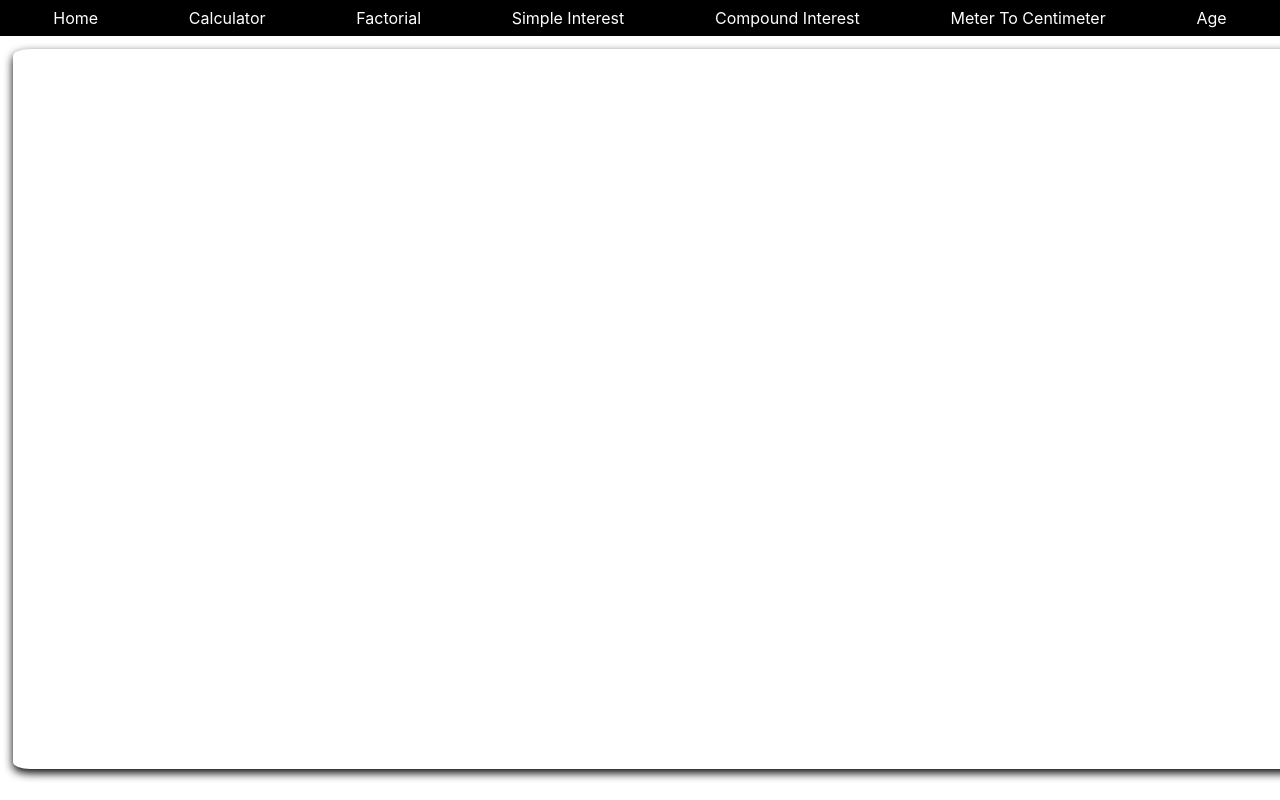
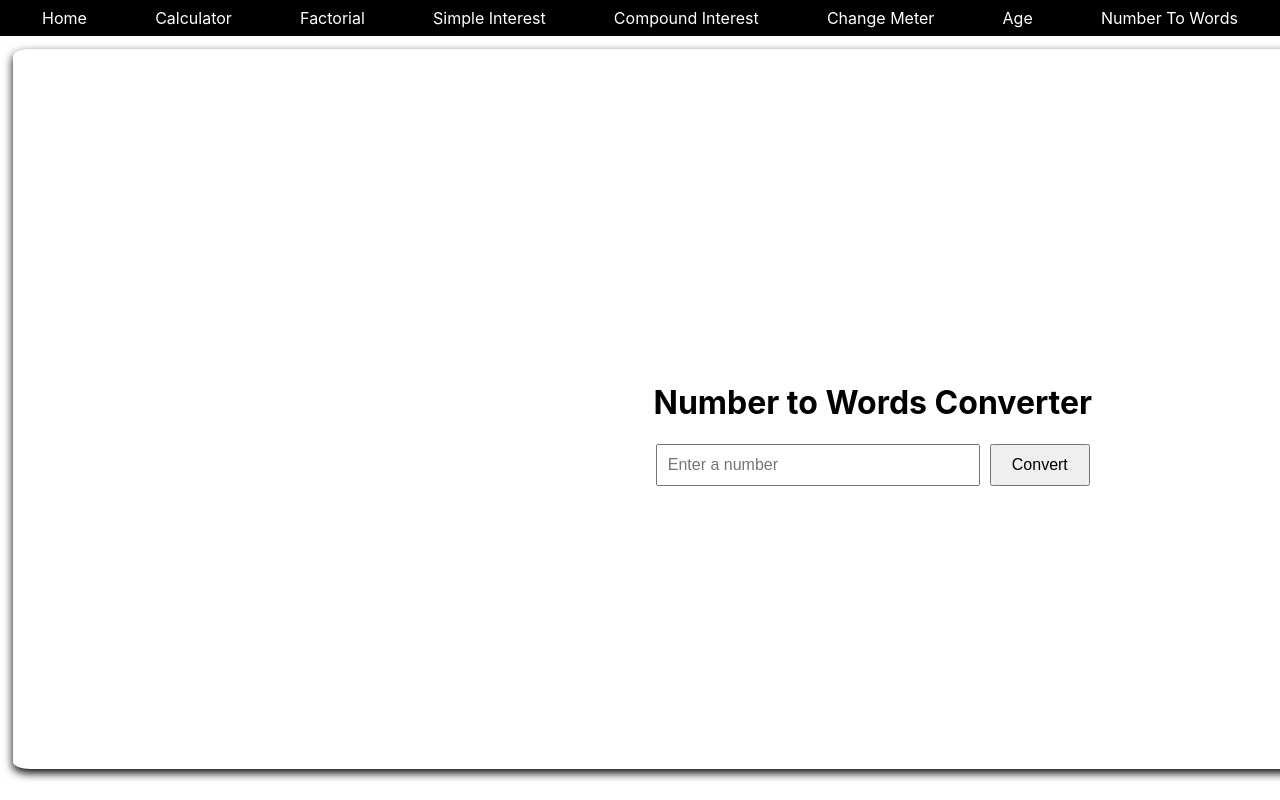
Before and after one commit to rohityadav15/react-web-calculator, a React (Create React App) app: page /numberToWords in a window 1280 px wide. Shown: the top 800 px of the page. Built offline with nearby package versions, Linux system fonts and the light colour scheme.

Commit message:
Number To Words

```diff
--- a/src/App.js
+++ b/src/App.js
@@ -6,8 +6,9 @@ import Calculator from "./pages/Calculator";
 import Factorial from "./pages/Factorial";
 import Age from "./pages/Age";
 import SimpleInterest from "./pages/SimpleInterest";
-import MeterToCentimeter from "./pages/MeterToCentimeter";
 import CompoundInterest from "./pages/CompoundInterest";
+import NumberToWords from "./pages/NumberToWords";
+import ChangeMeter from "./pages/ChangeMeter";
 
 const WebCalculator = () => {
   return (
@@ -55,16 +56,22 @@ const WebCalculator = () => {
               Compound Interest
             </Link>
             <Link
-              to="/meterToCentimeter"
+              to="/changeMeter"
               style={{ color: "white", textDecoration: "none" }}
             >
-              Meter To Centimeter
+            Change Meter
             </Link>
             <Link
               to="/age"
               style={{ color: "white", textDecoration: "none" }}
             >
               Age
+            </Link>
+            <Link
+              to="/numberToWords"
+              style={{ color: "white", textDecoration: "none" }}
+            >
+              Number To Words
             </Link>
           </nav>
         </Box>
@@ -88,7 +95,8 @@ const WebCalculator = () => {
             <Route path="/simpleInterest" element={<SimpleInterest />} />
             <Route path="/compoundInterest" element={<CompoundInterest />} />
             <Route path="/age" element={<Age />} />
-            <Route path="/meterToCentimeter" element={<MeterToCentimeter />} />
+            <Route path="/changeMeter" element={<ChangeMeter />} />
+            <Route path="/numberToWords" element={<NumberToWords />} />
           </Routes>
         </Box>
       </Router>
--- a/src/pages/MeterToCentimeter.js
+++ b/src/pages/ChangeMeter.js
@@ -1,7 +1,7 @@
 import { Box, Button, TextField, Typography } from "@mui/material";
 import { useState } from "react";
 
-const MeterToCentimeter = () => {
+const ChangeMeter = () => {
   const [data, setData] = useState(0);
   const [feet, setFeet] = useState(0);
   const [inch, setInch] = useState(0);
@@ -116,4 +116,4 @@ const MeterToCentimeter = () => {
     </Box>
   );
 };
-export default MeterToCentimeter;
+export default ChangeMeter;
--- a/src/pages/CompoundInterest.js
+++ b/src/pages/CompoundInterest.js
@@ -100,8 +100,9 @@ const CompoundInterest = () => {
           />
         </Box>
       </Box>
+      <Box><Typography>Total compound interest: {result}</Typography></Box>
       <Button onClick={handleSubmit}>Submit</Button>
-      {result}
+
     </Box>
   );
 };
--- /dev/null
+++ b/src/pages/NumberToWords.js
@@ -0,0 +1,65 @@
+import React, { useState } from 'react';
+
+const NumberToWords = () => {
+  const [number, setNumber] = useState('');
+  const [words, setWords] = useState('');
+
+  const numberToWords = (num) => {
+    if (num === 0) return 'zero';
+
+    const belowTwenty = [
+      '', 'one', 'two', 'three', 'four', 'five', 'six', 'seven', 'eight', 'nine', 'ten',
+      'eleven', 'twelve', 'thirteen', 'fourteen', 'fifteen', 'sixteen', 'seventeen', 'eighteen', 'nineteen'
+    ];
+
+    const tens = ['', '', 'twenty', 'thirty', 'forty', 'fifty', 'sixty', 'seventy', 'eighty', 'ninety'];
+
+    const thousands = ['', 'thousand', 'million', 'billion'];
+
+    const convertToWords = (n) => {
+      if (n < 20) return belowTwenty[n];
+      if (n < 100) return tens[Math.floor(n / 10)] + (n % 10 !== 0 ? '-' + belowTwenty[n % 10] : '');
+      if (n < 1000) return belowTwenty[Math.floor(n / 100)] + ' hundred' + (n % 100 !== 0 ? ' and ' + convertToWords(n % 100) : '');
+      for (let i = 0, unit = 1000; i < thousands.length; i++, unit *= 1000) {
+        if (n < unit * 1000) {
+          return convertToWords(Math.floor(n / unit)) + ' ' + thousands[i] + (n % unit !== 0 ? ' ' + convertToWords(n % unit) : '');
+        }
+      }
+    };
+
+    return convertToWords(num);
+  };
+
+  const handleConvert = () => {
+    const num = parseInt(number, 10);
+    if (isNaN(num)) {
+      setWords('Please enter a valid number');
+    } else {
+      setWords(numberToWords(num));
+    }
+  };
+
+  return (
+    <div style={{ textAlign: 'center', marginTop: '50px' }}>
+      <h1>Number to Words Converter</h1>
+      <input
+        type="text"
+        placeholder="Enter a number"
+        value={number}
+        onChange={(e) => setNumber(e.target.value)}
+        style={{ padding: '10px', fontSize: '16px', width: '300px' }}
+      />
+      <button
+        onClick={handleConvert}
+        style={{ marginLeft: '10px', padding: '10px 20px', fontSize: '16px', cursor: 'pointer' }}
+      >
+        Convert
+      </button>
+      <div style={{ marginTop: '20px', fontSize: '18px', fontWeight: 'bold' }}>
+        {words}
+      </div>
+    </div>
+  );
+};
+
+export default NumberToWords;
```
